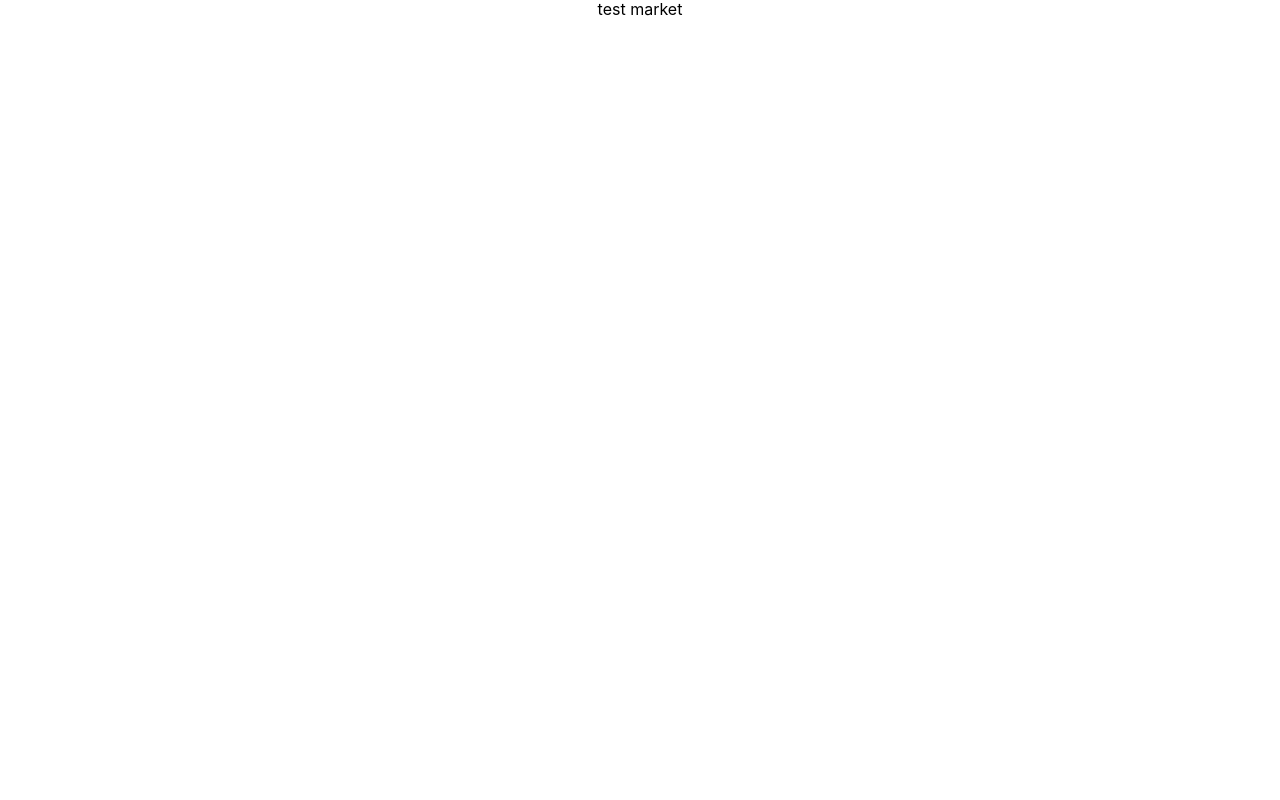
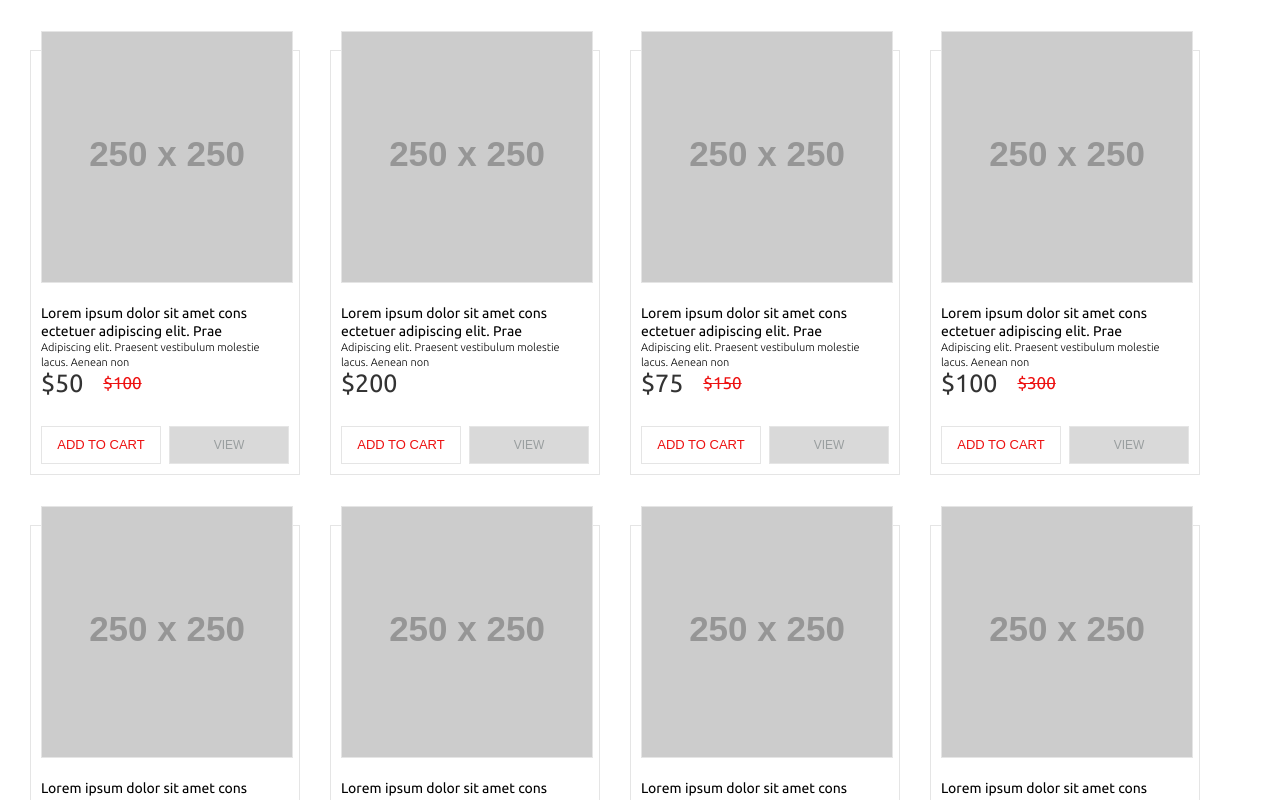
Before and after one commit to Husach/21_example, a React (Create React App) app: page / in a window 1280 px wide. Shown: the top 800 px of the page. Built offline with nearby package versions, Linux system fonts and the light colour scheme.

Commit message:
market block

```diff
--- a/package.json
+++ b/package.json
@@ -21,9 +21,5 @@
     "not dead",
     "not ie <= 11",
     "not op_mini all"
-  ],
-  "devDependencies": {
-    "node-sass": "^4.11.0",
-    "sass-loader": "^7.1.0"
-  }
+  ]
 }
--- /dev/null
+++ b/src/components/btnAdd.jsx
@@ -0,0 +1,21 @@
+import React, { Component } from "react";
+
+class BtnAdd extends Component {
+
+    handlerClick() {
+
+    }
+
+    render() {
+        return (
+            <button
+                className="btn btn--add"
+                onClick={this.handlerClick()}
+            >
+                Add to cart
+            </button>
+        )
+    }
+}
+
+export default BtnAdd;
--- /dev/null
+++ b/src/components/btnView.jsx
@@ -0,0 +1,21 @@
+import React, { Component } from "react";
+
+class BtnView extends Component {
+
+    handlerClick() {
+
+    }
+
+    render() {
+        return (
+            <button
+                className="btn btn--view"
+                onClick={this.handlerClick()}
+            >
+                View
+            </button>
+        )
+    }
+}
+
+export default BtnView;
--- /dev/null
+++ b/src/components/card.jsx
@@ -0,0 +1,56 @@
+import React, { Component } from "react";
+import BtnAdd from "./btnAdd";
+import BtnView from "./btnView";
+
+class Card extends Component {
+
+    renderImg() {
+        return (
+            <div className="card__img">
+                <img
+                    alt="card-img"
+                    className="card__img-inner"
+                    src="https://dummyimage.com/250x250/fff/aaa" />
+            </div>
+        )
+    }
+
+    renderPrice() {
+        if (this.props.discountCost !== "null") {
+            return (
+                <div className="card__price">
+                    <div className="card__costDis">${this.props.discountCost}</div>
+                    <div className="card__cost">${this.props.cost}</div>
+                </div>
+            )
+        }
+        return (
+            <div className="card__price">
+                <div className="card__costDis">${this.props.cost}</div>
+            </div>
+        )
+    }
+
+    renderControl() {
+        return (
+            <div className="card__control">
+                <BtnAdd />
+                <BtnView />
+            </div>
+        )
+    }
+
+    render() {
+        return (
+            <div className="card">
+                {this.renderImg()}
+                <div className="card__title">Lorem ipsum dolor sit amet  cons ectetuer adipiscing elit. Prae</div>
+                <div className="card__description">Adipiscing elit. Praesent vestibulum molestie lacus. Aenean non</div>
+                {this.renderPrice()}
+                {this.renderControl()}
+            </div>
+        )
+    }
+}
+
+export default Card;
--- a/src/components/market.jsx
+++ b/src/components/market.jsx
@@ -1,9 +1,19 @@
 import React, { Component } from "react";
+import Card from './card';
 
 class Market extends Component {
     render() {
         return (
-            <div>test market</div>
+            <div className="market">
+                <Card cost="100" discountCost="50" />
+                <Card cost="200" discountCost="null" />
+                <Card cost="150" discountCost="75" />
+                <Card cost="300" discountCost="100" />
+                <Card cost="100" discountCost="50" />
+                <Card cost="200" discountCost="100" />
+                <Card cost="120" discountCost="null" />
+                <Card cost="170" discountCost="null" />
+            </div>
         )
     }
 }
--- /dev/null
+++ b/src/css/btn.css
@@ -0,0 +1,31 @@
+.btn {
+    display: flex;
+    justify-content: center;
+    align-items: center;
+    width: 120px;
+    height: 38px;
+    font-size: 13px;
+    font-weight: 500;
+    line-height: 26px;
+    text-transform: uppercase;
+    background: transparent;
+    border: 1px solid var(--card-color);
+    outline: none;
+    cursor: pointer;
+    transition: all 0.24s ease;
+}
+
+.btn--add {
+    color: #ed1111;
+}
+
+.btn--add:hover {
+    background-color: #ed8e8e;
+}
+
+.btn--view {
+    font-size: 12px;
+    font-weight: 300;
+    color: #999e9f;
+    background-color: #d9d9d9;
+}
--- /dev/null
+++ b/src/css/card.css
@@ -0,0 +1,68 @@
+.card {
+    position: relative;
+    display: flex;
+    flex-direction: column;
+    justify-content: flex-end;
+    height: 425px;
+    width: 270px;
+    margin: 20px 15px 30px;
+    padding: 246px 10px 10px;
+    border: 1px solid var(--card-color);
+    box-shadow: none;
+    box-sizing: border-box;
+    transition: all 0.24s ease;
+}
+
+.card:hover {
+    box-shadow: 0 3px 7px rgba(0, 0, 0, 0.35);
+}
+
+.card__img {
+    position: absolute;
+    top: -20px;
+    left: 10px;
+    width: 250px;
+    height: 250px;
+    border: 1px solid var(--card-color);
+}
+
+.card__title {
+    font-size: 14px;
+    line-height: 18px;
+    text-align: left;
+}
+
+.card__description {
+    font-size: 11px;
+    font-weight: 300;
+    line-height: 15px;
+    text-align: left;
+}
+
+.card__price {
+    display: flex;
+}
+
+.card__costDis {
+    margin-right: 20px;
+    color: #333;
+    font-size: 25px;
+    font-weight: 400;
+    line-height: 26px;
+    text-transform: uppercase;
+}
+
+.card__cost {
+    color: #ed1111;
+    font-size: 17px;
+    font-weight: 400;
+    line-height: 26px;
+    text-transform: uppercase;
+    text-decoration: line-through;
+}
+
+.card__control {
+    display: flex;
+    justify-content: space-between;
+    margin-top: 30px;
+}
--- a/src/css/header.css
+++ /dev/null
@@ -1,3 +0,0 @@
-.header-test {
-    color: red;
-}
--- a/src/css/index.css
+++ b/src/css/index.css
@@ -1,3 +1,11 @@
-@import url('./header.css');
+@import url('https://fonts.googleapis.com/css?family=Ubuntu:300,400,500,700');
+
+@import url('./btn.css');
+@import url('./card.css');
+@import url('./market.css');
 @import url('./normalize.css');
 @import url('./scaffolding.css');
+
+:root {
+    --card-color: #e5e5e5;
+}
--- /dev/null
+++ b/src/css/market.css
@@ -0,0 +1,5 @@
+.market {
+    display: flex;
+    flex-wrap: wrap;
+    padding: 30px 15px;
+}
--- a/src/css/scaffolding.css
+++ b/src/css/scaffolding.css
@@ -1,9 +1,9 @@
 body {
     margin: 0;
     padding: 0;
-    font-family: -apple-system, BlinkMacSystemFont, "Segoe UI", "Roboto", "Oxygen",
-    "Ubuntu", "Cantarell", "Fira Sans", "Droid Sans", "Helvetica Neue",
-    sans-serif;
+    font-family:
+            Ubuntu, -apple-system, BlinkMacSystemFont, "Segoe UI", "Roboto", "Oxygen",
+            "Cantarell", "Fira Sans", "Droid Sans", "Helvetica Neue", sans-serif;
     -webkit-font-smoothing: antialiased;
     -moz-osx-font-smoothing: grayscale;
 }
```
Also changed, not shown: img/img_product.png (added), src/App.js (indentation only), 1 other file (tests, documents, lock files or other folders).
